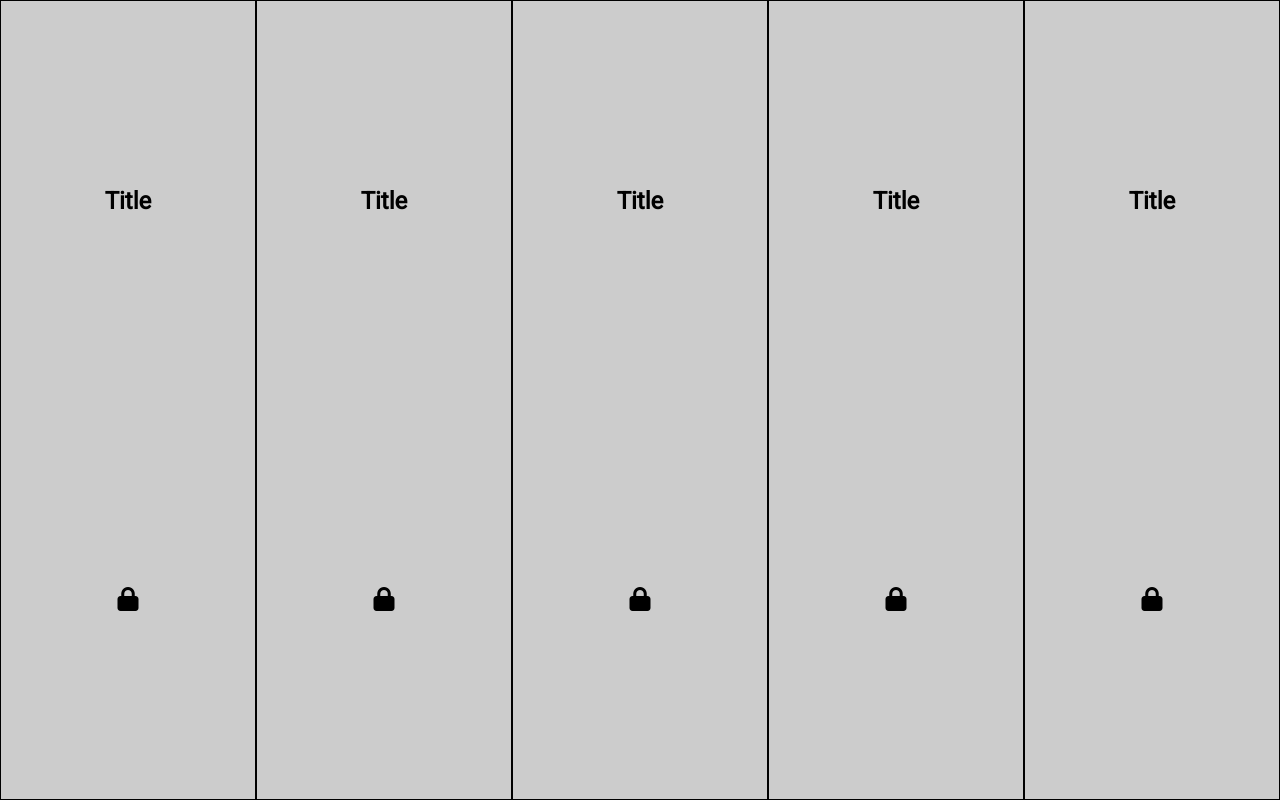
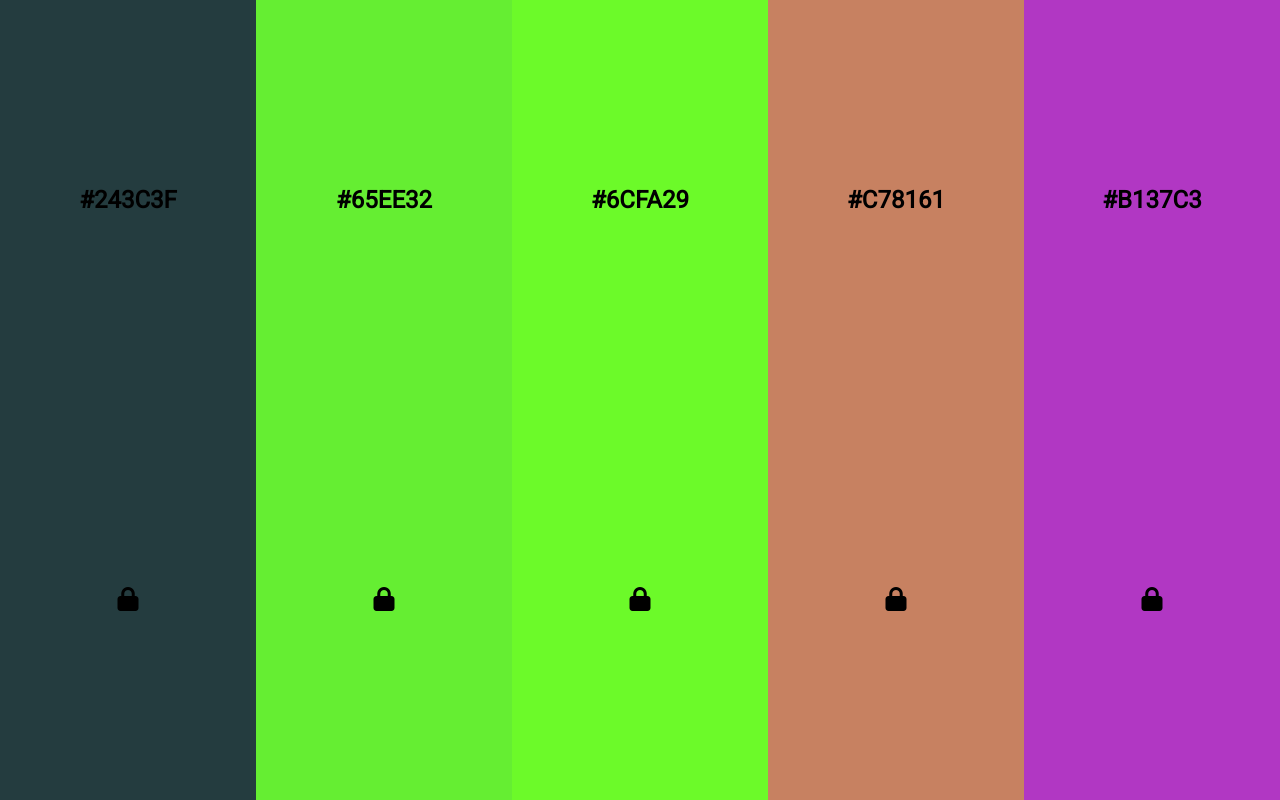
Before and after one commit to Roentahl/random_colors_app, a plain HTML site: page index.html in a window 1280 px wide. Drawn offline with Linux system fonts and the light colour scheme.

Commit message:
add generateColor and setRandomColors functions

```diff
--- a/index.html
+++ b/index.html
@@ -15,7 +15,7 @@
 <body>
 
   <div class="col">
-    <h2 class="col__title">Title</h2>
+    <h2 class="col__title"></h2>
     <button class="col__btn">
       <i class="fa-solid fa-lock"></i>
       <!-- <i class="fa-solid fa-lock-open"></i> -->
@@ -23,28 +23,28 @@
   </div>
 
   <div class="col">
-    <h2 class="col__title">Title</h2>
+    <h2 class="col__title"></h2>
     <button class="col__btn">
       <i class="fa-solid fa-lock"></i>
     </button>
   </div>
 
   <div class="col">
-    <h2 class="col__title">Title</h2>
+    <h2 class="col__title"></h2>
     <button class="col__btn">
       <i class="fa-solid fa-lock"></i>
     </button>
   </div>
 
   <div class="col">
-    <h2 class="col__title">Title</h2>
+    <h2 class="col__title"></h2>
     <button class="col__btn">
       <i class="fa-solid fa-lock"></i>
     </button>
   </div>
 
   <div class="col">
-    <h2 class="col__title">Title</h2>
+    <h2 class="col__title"></h2>
     <button class="col__btn">
       <i class="fa-solid fa-lock"></i>
     </button>
--- a/index.js
+++ b/index.js
@@ -1 +1,25 @@
-console.log('hello')
+// Get random color for our column
+
+const cols = document.querySelectorAll('.col');
+
+function generateColor() {
+  const hexCodes = '0123456789ABCDEF';
+  let color = '';
+
+  for (let i = 0; i < 6; i++) {
+    color += hexCodes[Math.floor(Math.random() * hexCodes.length)];
+  };
+
+  return `#${color}`;
+};
+
+function setRandomColors() {
+  cols.forEach(col => {
+    const colTitle = col.querySelector('.col__title');
+    const color = generateColor();
+    col.style.backgroundColor = color;
+    colTitle.textContent = color;
+  });
+};
+
+setRandomColors();
--- a/style.css
+++ b/style.css
@@ -16,8 +16,6 @@ body {
   flex-direction: column;
   justify-content: space-around;
   align-items: center;
-  border: 1px solid #000;
-  background-color: #ccc;
 }
 
 .col__title {
```
